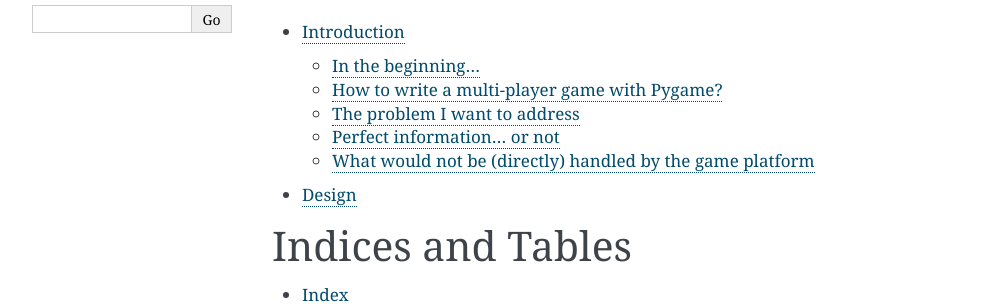
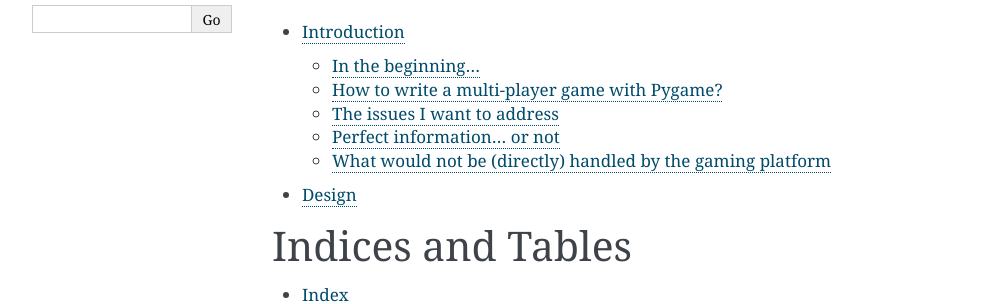
Before and after one commit to HubTou/OGRE, a Sphinx documentation site: the page built from docs/index.rst, in a window 1280 px wide. Shown: the part 285-589 px from the top of the page, without its empty margins (148-1141 px from the left). Built offline with Sphinx 7.4.7, drawn with Linux system fonts in a browser that asks for light colours.

Commit message:
Release version

```diff
--- a/docs/intro.rst
+++ b/docs/intro.rst
@@ -40,8 +40,8 @@
 So I decided to go for it myself.
 
 
-The problem I want to address
------------------------------
+The issues I want to address
+----------------------------
 Perhaps the first issue with multi-player games would be **finding other
 players**. In order to solve that one, you need some gaming platform which
 gathers players. Players will do that if it's the reference platform for their
@@ -53,7 +53,7 @@
 casual, non commercial, multi-OS/hardware, homemade games using tools such as
 Pygame.
 
-Another issue, at least for a new game platform, would be **finding players
+Another issue, at least for a new gaming platform, would be **finding players
 available for a specific game at a specific time**. If there are not enough
 available players for an immediate game launch, planning a game for a later
 time and enabling players/teams to register would be needed. For example, for
@@ -75,10 +75,10 @@
 
 Perfect information... or not
 -----------------------------
-Furthermore, the game platform would have to **enable both `perfect information
-games`_ and imperfect ones**.
+Furthermore, the gaming platform would have to **enable both perfect information
+games and imperfect ones**.
 
-In a perfect information game such as Connect Four or Chess, all the past and
+In a `perfect information game`_ such as Connect Four or Chess, all the past and
 current state of a game is known to all the players. Thus it is possible to have
 Client to Client software interaction, each running the full state of the game
 and using the gaming platform as an input for the opponent's moves.
@@ -92,8 +92,8 @@
 would be to ensure its innocuity to the rest of the infrastructure...
 
 
-What would not be (directly) handled by the game platform
----------------------------------------------------------
+What would not be (directly) handled by the gaming platform
+-----------------------------------------------------------
 Matchmaking_ and ranking_ systems would be game dependent, and thus either
 completely left out of the gaming platform, or provided by additional specific
 Server parts of these games.
```
Also changed, not shown: other parts of docs/intro.rst (+4 -4 lines).
